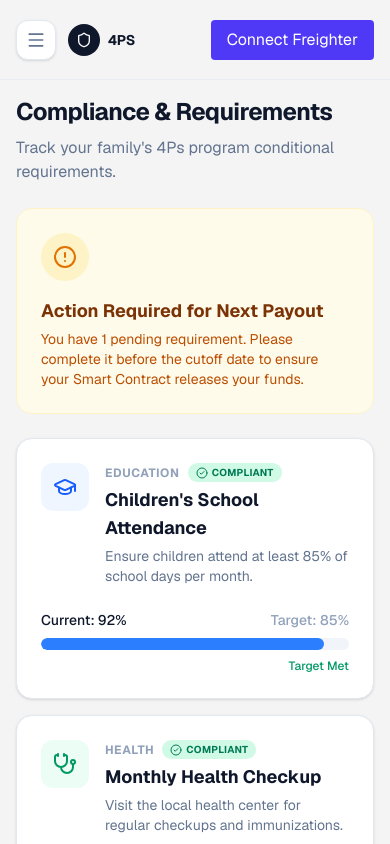
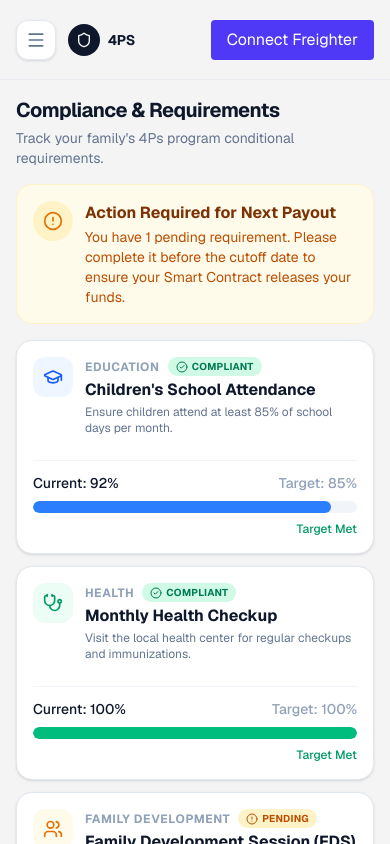
Before and after one commit to Dranyl-23/4PS-Nexus, a Next.js app in the folder web/: page /beneficiary/compliance in a window 390 px wide. Shown: the top 844 px of the page. Built offline with nearby package versions, Linux system fonts and the light colour scheme.

Commit message:
style: optimize compliance page for mobile view

```diff
--- a/web/src/app/beneficiary/compliance/page.tsx
+++ b/web/src/app/beneficiary/compliance/page.tsx
@@ -49,22 +49,22 @@ export default function CompliancePage() {
   const allCompliant = REQUIREMENTS.every(r => r.status === 'compliant');
 
   return (
-    <div className="max-w-4xl mx-auto space-y-6 md:space-y-8">
+    <div className="max-w-4xl mx-auto space-y-4 md:space-y-8">
       {/* Header */}
       <div>
-        <div className="flex items-center gap-3 mb-2">
-          <h1 className="text-2xl md:text-3xl font-bold tracking-tight text-slate-900">Compliance & Requirements</h1>
+        <div className="flex items-center gap-3 mb-1 md:mb-2">
+          <h1 className="text-xl md:text-3xl font-bold tracking-tight text-slate-900">Compliance & Requirements</h1>
         </div>
-        <p className="text-slate-500">Track your family's 4Ps program conditional requirements.</p>
+        <p className="text-sm md:text-base text-slate-500">Track your family's 4Ps program conditional requirements.</p>
       </div>
 
       {/* Status Banner */}
-      <div className={`p-6 rounded-2xl border ${allCompliant ? 'bg-emerald-50 border-emerald-100' : 'bg-amber-50 border-amber-100'} flex flex-col md:flex-row items-start md:items-center gap-4`}>
-        <div className={`w-12 h-12 rounded-full flex items-center justify-center shrink-0 ${allCompliant ? 'bg-emerald-100 text-emerald-600' : 'bg-amber-100 text-amber-600'}`}>
-          {allCompliant ? <CheckCircle2 className="w-6 h-6" /> : <AlertCircle className="w-6 h-6" />}
+      <div className={`p-4 md:p-6 rounded-2xl border ${allCompliant ? 'bg-emerald-50 border-emerald-100' : 'bg-amber-50 border-amber-100'} flex items-start md:items-center gap-3 md:gap-4`}>
+        <div className={`w-10 h-10 md:w-12 md:h-12 rounded-full flex items-center justify-center shrink-0 ${allCompliant ? 'bg-emerald-100 text-emerald-600' : 'bg-amber-100 text-amber-600'}`}>
+          {allCompliant ? <CheckCircle2 className="w-5 h-5 md:w-6 md:h-6" /> : <AlertCircle className="w-5 h-5 md:w-6 md:h-6" />}
         </div>
         <div className="flex-1">
-          <h3 className={`font-bold text-lg mb-1 ${allCompliant ? 'text-emerald-900' : 'text-amber-900'}`}>
+          <h3 className={`font-bold text-base md:text-lg mb-0.5 md:mb-1 ${allCompliant ? 'text-emerald-900' : 'text-amber-900'}`}>
             {allCompliant ? 'Ready for Next Disbursement' : 'Action Required for Next Payout'}
           </h3>
           <p className={`text-sm ${allCompliant ? 'text-emerald-700' : 'text-amber-700'}`}>
@@ -76,20 +76,20 @@ export default function CompliancePage() {
       </div>
 
       {/* Requirements List */}
-      <div className="grid gap-4 md:gap-6">
+      <div className="grid gap-3 md:gap-6">
         {REQUIREMENTS.map((req) => {
           const Icon = req.icon;
           return (
-            <div key={req.id} className="bg-white rounded-2xl border border-slate-200 p-6 shadow-sm hover:shadow-md transition-shadow">
-              <div className="flex flex-col md:flex-row gap-6">
+            <div key={req.id} className="bg-white rounded-2xl border border-slate-200 p-4 md:p-6 shadow-sm hover:shadow-md transition-shadow">
+              <div className="flex flex-col md:flex-row gap-4 md:gap-6">
 
                 {/* Left side: Icon & Text */}
-                <div className="flex-1 flex gap-4">
-                  <div className={`w-12 h-12 rounded-xl flex items-center justify-center shrink-0 ${req.bgColor} ${req.color}`}>
-                    <Icon className="w-6 h-6" />
+                <div className="flex-1 flex gap-3 md:gap-4">
+                  <div className={`w-10 h-10 md:w-12 md:h-12 rounded-xl flex items-center justify-center shrink-0 ${req.bgColor} ${req.color}`}>
+                    <Icon className="w-5 h-5 md:w-6 md:h-6" />
                   </div>
                   <div>
-                    <div className="flex items-center gap-2 mb-1">
+                    <div className="flex flex-wrap items-center gap-2 mb-1">
                       <span className="text-xs font-bold uppercase tracking-wider text-slate-400">{req.category}</span>
                       {req.status === 'compliant' ? (
                         <span className="inline-flex items-center gap-1 text-[10px] font-bold px-2 py-0.5 rounded-full bg-emerald-100 text-emerald-700 uppercase tracking-wide">
@@ -101,12 +101,12 @@ export default function CompliancePage() {
                         </span>
                       )}
                     </div>
-                    <h3 className="font-bold text-slate-900 text-lg mb-1">{req.title}</h3>
-                    <p className="text-sm text-slate-500">{req.description}</p>
+                    <h3 className="font-bold text-slate-900 text-base md:text-lg mb-1 leading-tight">{req.title}</h3>
+                    <p className="text-xs md:text-sm text-slate-500">{req.description}</p>
 
                     {req.date && (
-                      <div className="flex items-center gap-1.5 text-sm font-medium text-amber-600 mt-3 bg-amber-50 px-3 py-1.5 rounded-lg w-fit">
-                        <Calendar className="w-4 h-4" />
+                      <div className="flex items-center gap-1.5 text-xs md:text-sm font-medium text-amber-600 mt-2 md:mt-3 bg-amber-50 px-2.5 md:px-3 py-1 md:py-1.5 rounded-lg w-fit">
+                        <Calendar className="w-3.5 h-3.5 md:w-4 md:h-4" />
                         Next Session: {req.date}
                       </div>
                     )}
@@ -114,7 +114,7 @@ export default function CompliancePage() {
                 </div>
 
                 {/* Right side: Progress Bar */}
-                <div className="w-full md:w-64 shrink-0 flex flex-col justify-center">
+                <div className="w-full md:w-64 shrink-0 flex flex-col justify-center mt-2 md:mt-0 pt-3 md:pt-0 border-t border-slate-100 md:border-0">
                   <div className="flex justify-between text-sm font-medium mb-2">
                     <span className="text-slate-900">Current: {req.progress}%</span>
                     <span className="text-slate-400">Target: {req.target}%</span>
```
